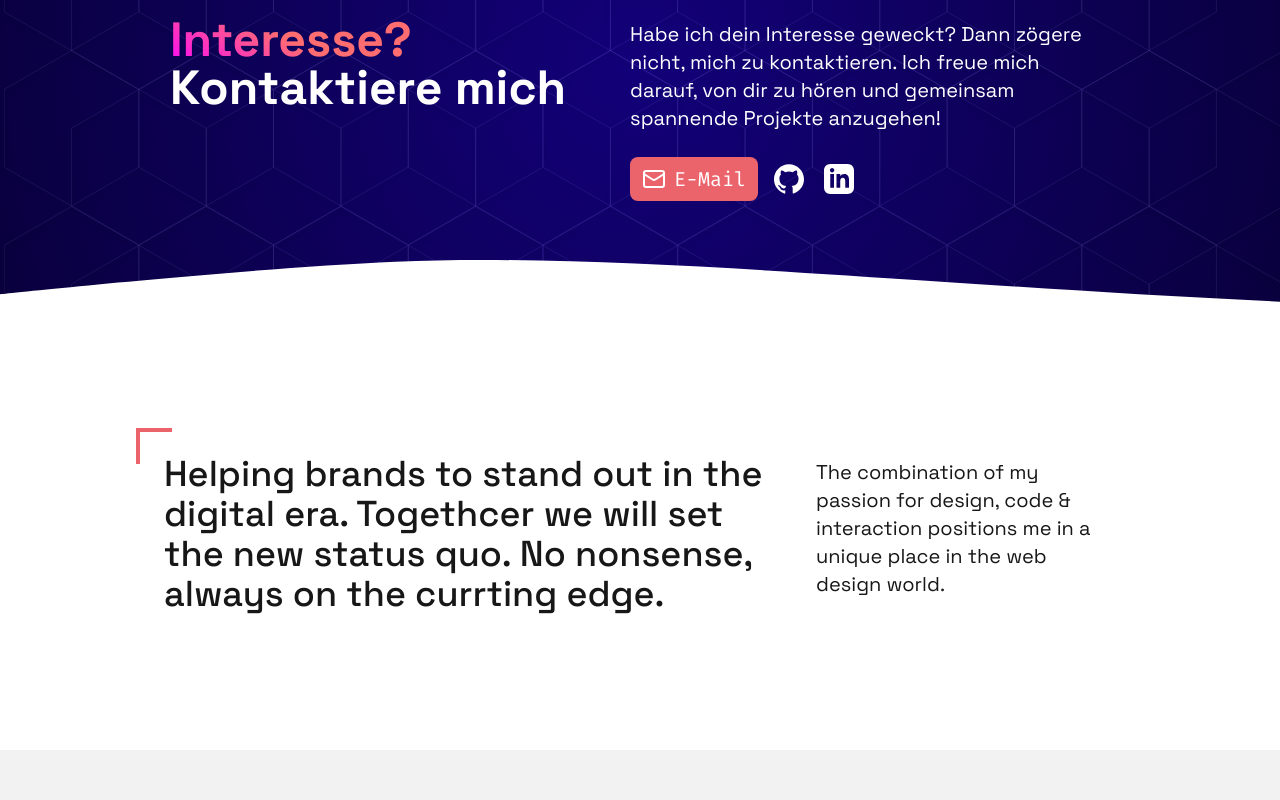
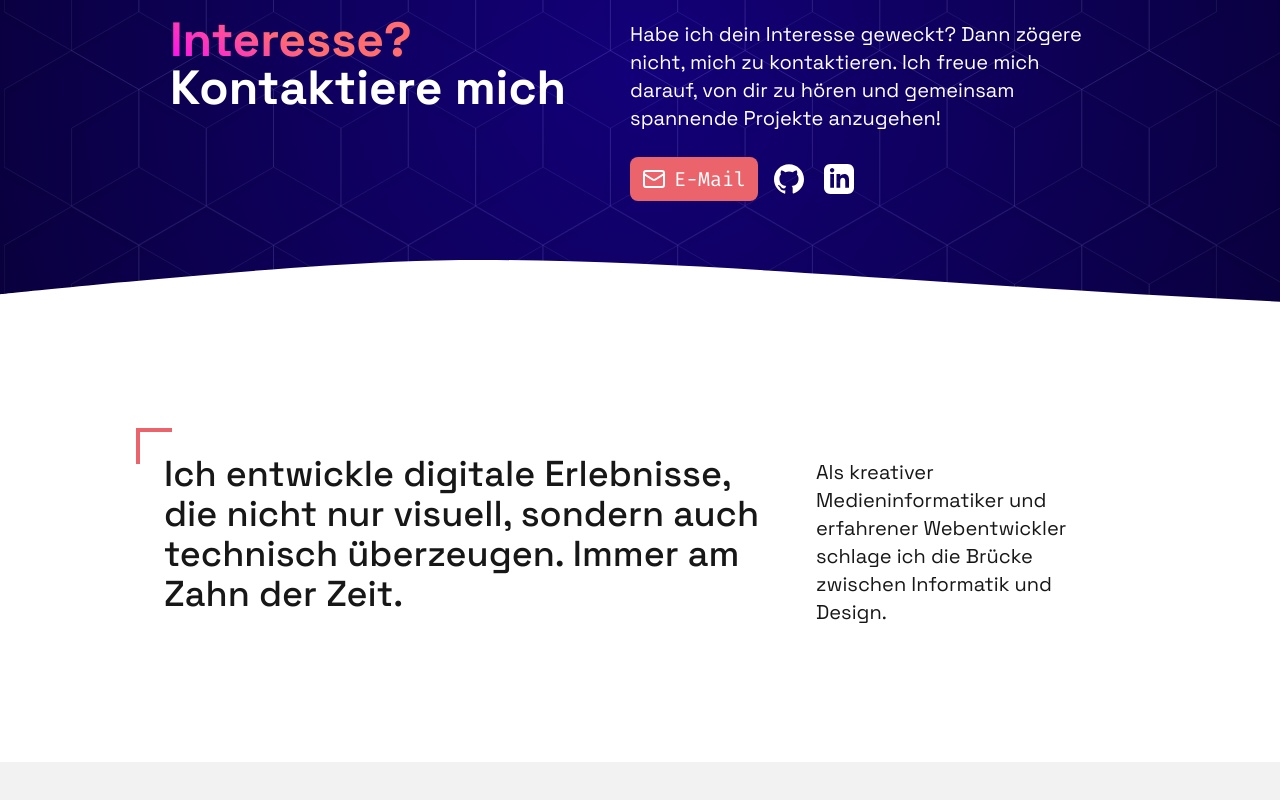
Before and after one commit to MrDigii/portfolio-web, a Next.js app: page / in a window 1280 px wide. Shown: the part 414-1214 px from the top of the page. Built offline with nearby package versions, Linux system fonts and the light colour scheme.

Commit message:
feat: adding texts

```diff
--- a/app/page.tsx
+++ b/app/page.tsx
@@ -43,8 +43,8 @@ export default function Home() {
                 <div className="absolute -top-32 left-0 h-32 w-full bg-wave" />
                 <TwoUp
                     id="about"
-                    text="Helping brands to stand out in the digital era. Togethcer we will set the new status quo. No nonsense, always on the currting edge."
-                    aside="The combination of my passion for design, code & interaction positions me in a unique place in the web design world."
+                    text="Ich entwickle digitale Erlebnisse, die nicht nur visuell, sondern auch technisch überzeugen. Immer am Zahn der Zeit."
+                    aside="Als kreativer Medieninformatiker und erfahrener Webentwickler schlage ich die Brücke zwischen Informatik und Design. "
                     className="pt-0 md:pt-10"
                 />
                 <Skills
--- a/package.json
+++ b/package.json
@@ -1,6 +1,6 @@
 {
     "name": "portfolio-web",
-    "version": "0.3.0",
+    "version": "0.3.1",
     "private": false,
     "scripts": {
         "dev": "next dev",
```
